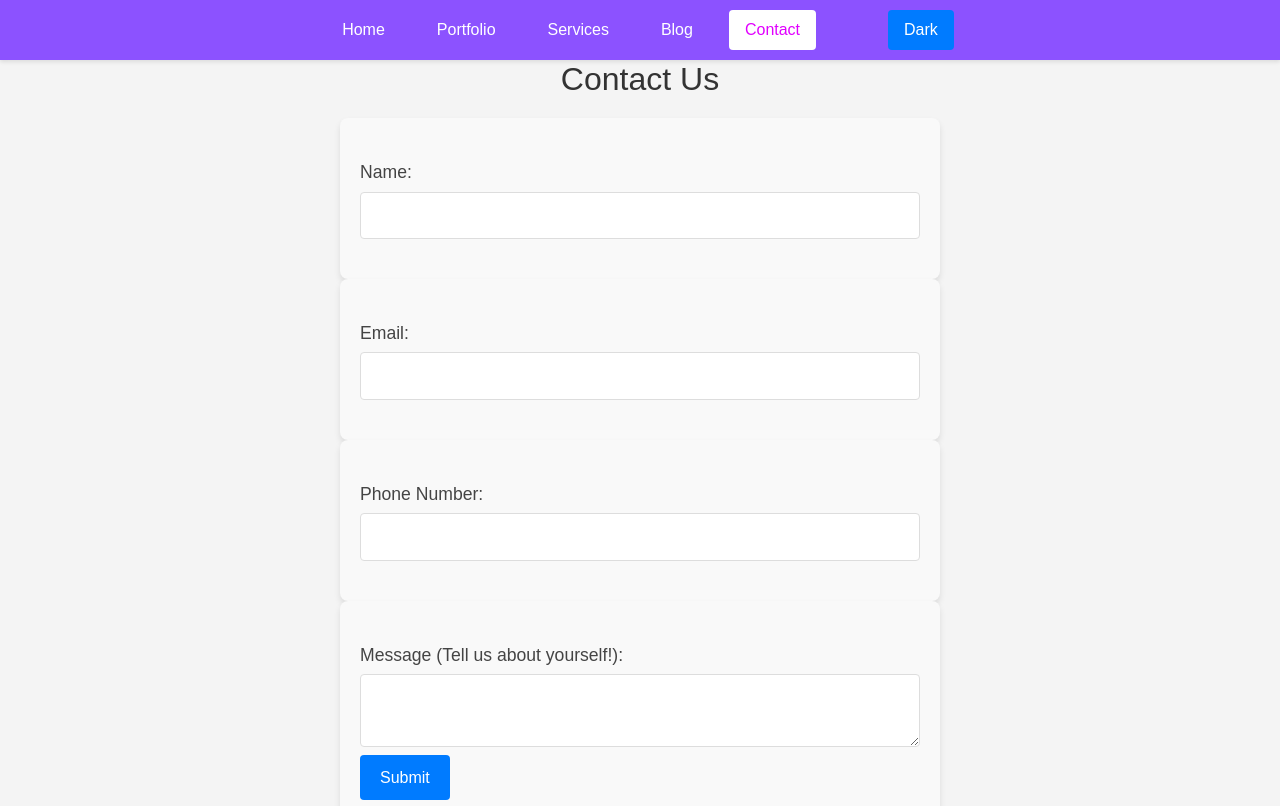
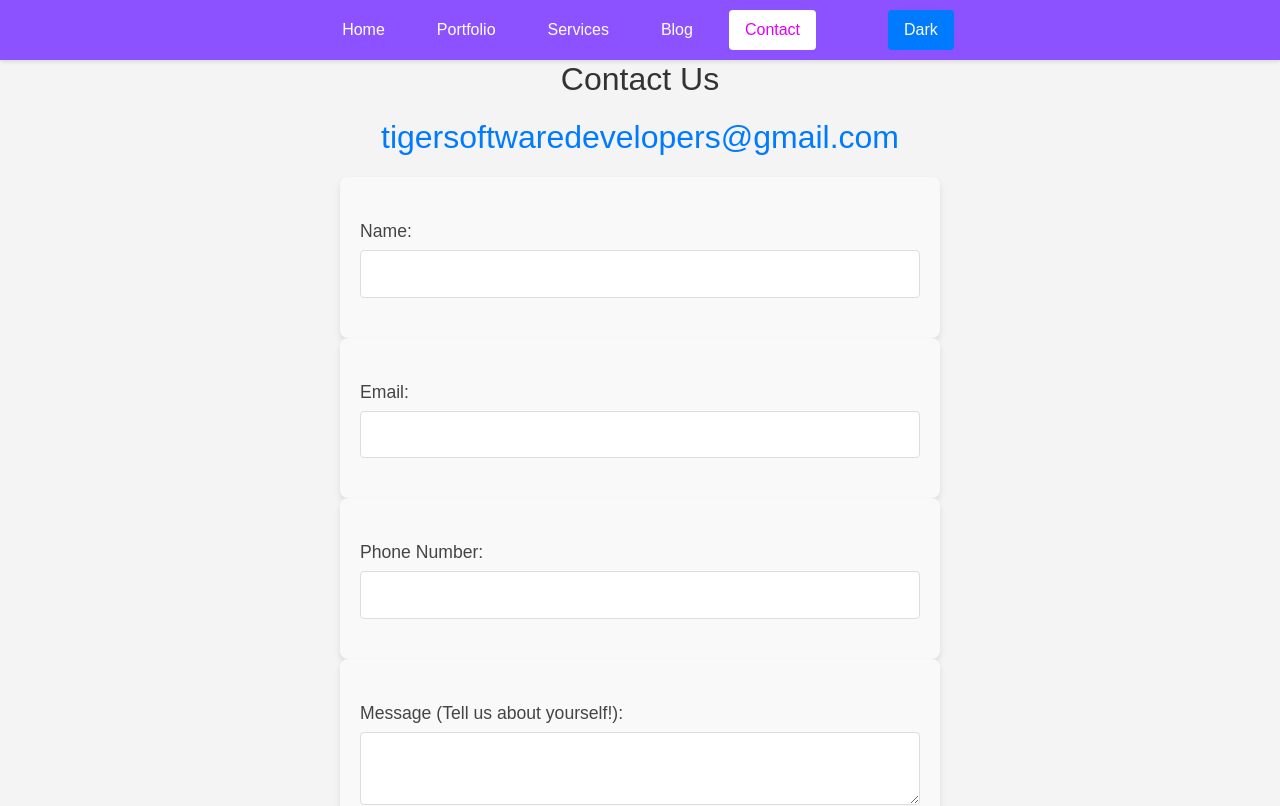
Before and after one commit to Vimaser/tiger-software-developers, a React (Create React App) app: page /contact in a window 1280 px wide. Shown: the top 806 px of the page. Built offline with nearby package versions, Linux system fonts and the light colour scheme; no server answers.

Commit message:
add business email

```diff
--- a/src/components/Contact.js
+++ b/src/components/Contact.js
@@ -33,6 +33,11 @@ const Contact = () => {
   return (
     <div className="contact-container">
       <h2>Contact Us</h2>
+      <h2>
+        <a href="mailto:tigersoftwaredevelopers@gmail.com">
+          tigersoftwaredevelopers@gmail.com
+        </a>
+      </h2>
       {submitted ? (
         <p>Thanks for reaching out! We'll get back to you soon.</p>
       ) : (
@@ -80,6 +85,7 @@ const Contact = () => {
           Contact us directly at: <span>1-225-678-1294</span>
         </p>
       </div>
+      <br/>
     </div>
   );
 };
```
